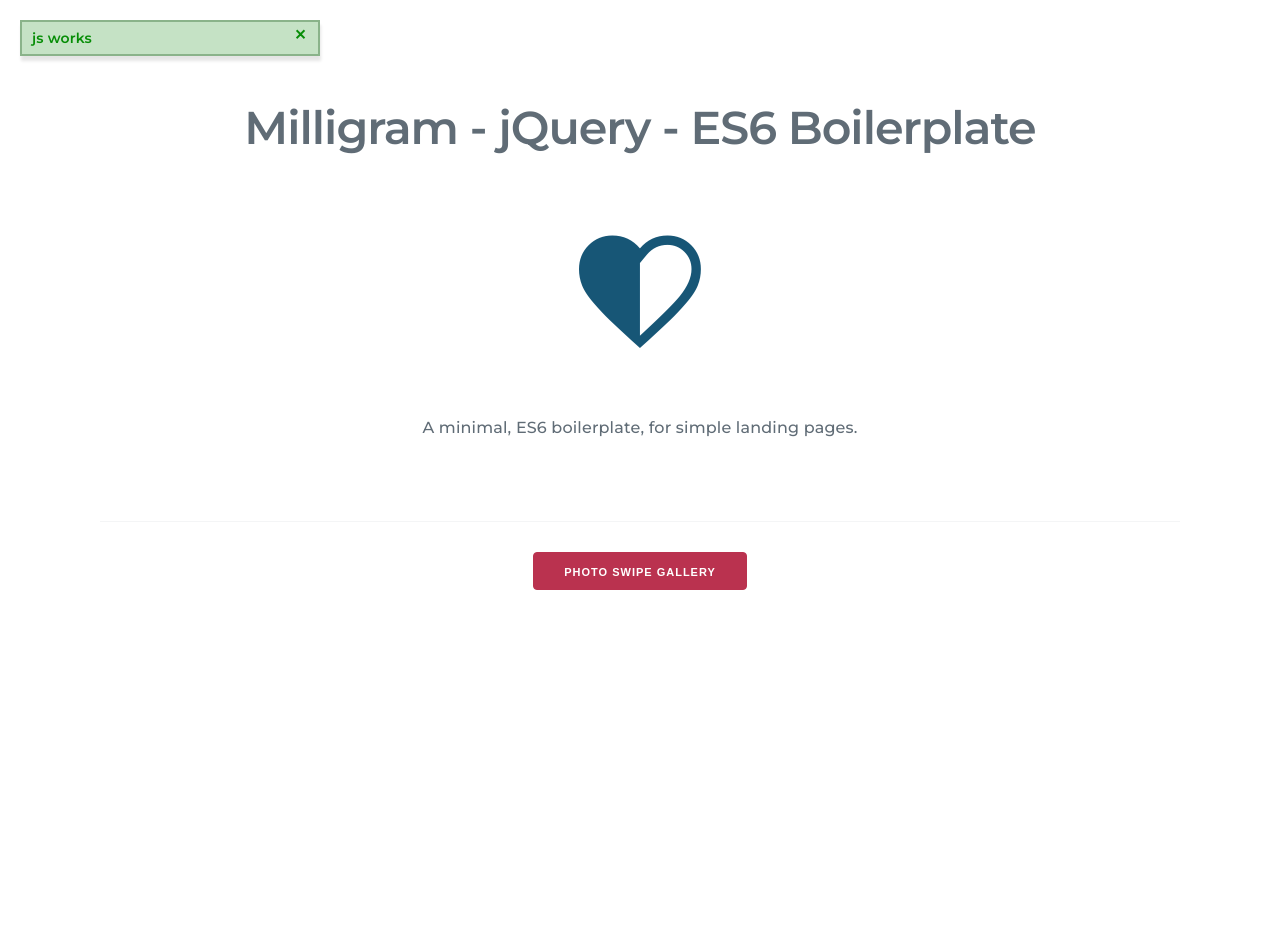
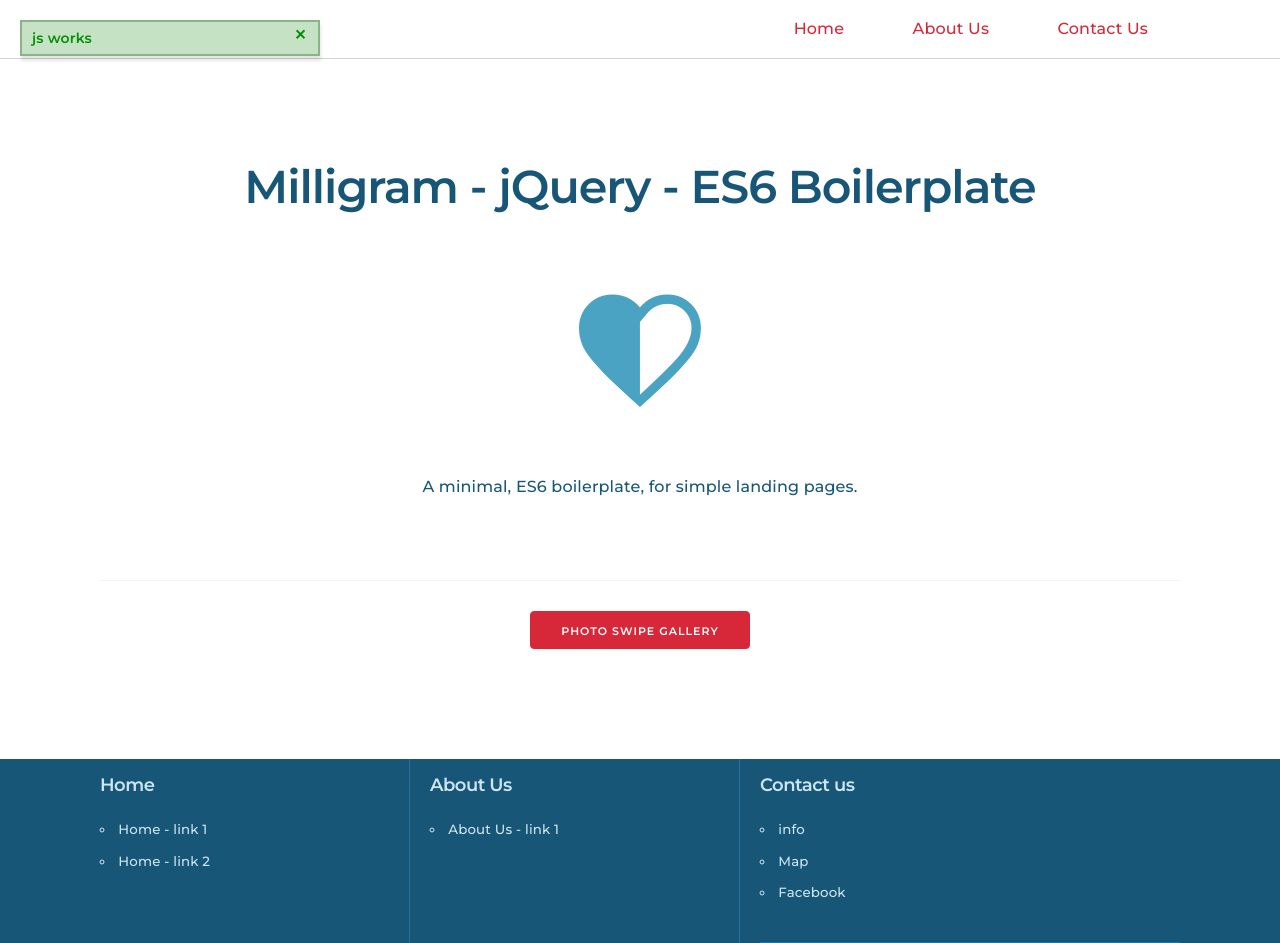
Before and after one commit to prototype23/minimal-jquery-es6-boilerplate, a website built with webpack: page dist/index.html in a window 1280 px wide. Before the commit the page ends 800 px from the top, so only its background shows below. Built offline with nearby package versions, Linux system fonts and the light colour scheme.

Commit message:
Add reset css, add a basic HTML 5 structure with a header and a footer.

```diff
--- a/src/sass/_vars.scss
+++ b/src/sass/_vars.scss
@@ -3,21 +3,25 @@
 $gutterAndPadding: 30px;
 
 // Based on https://coolors.co/d62839-ba324f-175676-4ba3c3-cce6f4
-$brandColorMain: rgba(186, 50, 79, 1);;
+$brandColorMain: #D62839;
 $brandColorMainContrast: white;
-$brandColorSecondary: rgba(75, 163, 195, 1);
-$brandColorSecondaryContrast: contrast-color($brandColorMain, darken($brandColorMain, 50%), lighten($brandColorMain, 50%));
-$brandColorTertiary: rgba(214, 40, 57, 1);
-$brandColorTertiaryContrast: white;
-$brandColorQuaternary: rgba(23, 86, 118, 1);
+$brandColorSecondary: #BA324F;
+$brandColorSecondaryContrast: white;
+$brandColorTertiary: #175676;
+$brandColorTertiaryContrast: #CCE6F4;
+$brandColorQuaternary: #4BA3C3;
+$brandColorQuaternaryContrast: white;
+$brandColorQuinary: #CCE6F4;
+$brandColorQuinaryContrast: black;
 
-// Milligram framework Color overrides. Original can be found @ node_modules\milligram\src\_Color.sass
+// Milligram framework Color overrides.
+// Original can be found @ node_modules\milligram\src\_Color.sass
 $color-initial: $brandColorMainContrast; // Used as Button color (default, focus, hover states)
 $color-primary: $brandColorMain;         // Used on Buttons (hover-focus states), code border-left, form borders (focus state), links (default states).
-$color-secondary: #606c76;             // Used on body text, links and Buttons (hover-focus states).
-$color-tertiary: #f4f5f6;              // Used on Blockquote left border.
-$color-quaternary: #d1d1d1;            // Used on form borders (inputs, selects, textareas).
-$color-quinary: #e1e1e1;               // Used on tables border-bottom.
+$color-secondary: $brandColorTertiary;   // Used on body text, links and Buttons (hover-focus states).
+// $color-tertiary: #f4f5f6;             // Used on Blockquote left border.
+// $color-quaternary: #d1d1d1;           // Used on form borders (inputs, selects, textareas).
+// $color-quinary: #e1e1e1;              // Used on tables border-bottom.
 
 // Modal
 $modal-bg-color: rgba(28, 37, 62, 0.92);
--- a/src/sass/global.scss
+++ b/src/sass/global.scss
@@ -2,6 +2,8 @@
 // @import "CompassAnimate";
 @import "CompassReset";
 @import "./helpers/input-placeholder.scss";
+
+@import "../css/bootstrap-reboot.css";
 
 @import "_vars.scss";
 @import "Milligram";
@@ -16,6 +18,7 @@
 
 // @import "./helpers/_grid-system.scss";
 @import "./helpers/utils.scss";
+@import "./helpers/top-nav-and-footer-menus.scss";
 @import "./helpers/flash-message.scss";
 @import "./helpers/modal.scss";
 @import "./helpers/photoswipe_url_fix.scss";
--- a/src/sass/helpers/_utils.scss
+++ b/src/sass/helpers/_utils.scss
@@ -71,3 +71,7 @@
 .display--none {
   display: none !important;
 }
+
+.list-style-type--none {
+  list-style-type: none;
+}
--- /dev/null
+++ b/src/sass/helpers/top-nav-and-footer-menus.scss
@@ -0,0 +1,60 @@
+.top-nav-menu {
+    display: block;
+    text-align: right;
+    border-bottom: solid thin lightgrey;
+    /* position: fixed;
+    top: 0;
+    left: 0;
+    width: 100%;
+    z-index: 100;
+    background-color: white;     */
+}
+.top-nav-menu__item {
+    display: none;
+    padding: 1em 2em;
+}
+.top-nav-menu__hum {
+  display: block;
+}
+
+.footer-nav-menu {
+  background-color: $brandColorTertiary;
+  color: $brandColorTertiaryContrast;
+}
+.footer-nav-menu__item {
+  font-size: smaller;
+  padding: 1em 0;
+  border-bottom: solid thin darken($brandColorTertiaryContrast, 50%);
+}
+.footer-nav-menu__link {
+  font-weight: normal;
+  color: $brandColorTertiaryContrast;
+  &:hover {
+    color: $brandColorTertiaryContrast;
+    text-decoration: underline;
+  }
+}
+
+
+/* Larger than mobile screen */
+@media (min-width: 40.0rem) {
+  .top-nav-menu__item {
+    display: inline-block;
+  }
+  .footer-nav-menu__item {
+    min-height: 100%;
+  }
+  .footer-nav-menu__item:not(.last-item) {
+    border-bottom: none 0 transparent;
+    border-right: solid thin darken($brandColorTertiaryContrast, 50%);
+  }
+  .top-nav-menu__hum {
+    display: none !important;
+  }
+}
+
+/* Larger than tablet screen */
+// @media (min-width: 80.0rem) { ... }
+
+/* Larger than desktop screen */
+// @media (min-width: 120.0rem) { ... }
```
Also changed, not shown: README.md, dist/index.html, dist/js/index.bundle.js, dist/js/index.bundle.js.LICENSE.txt (added), src/css/bootstrap-reboot.css (added).
